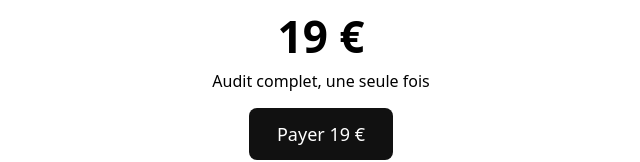
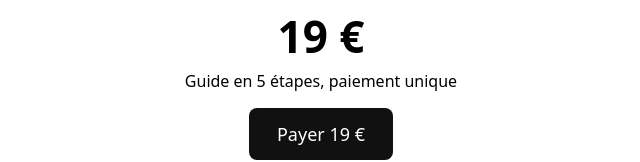
Before and after one commit to nicolasseradin35830-create/Fantome, a Next.js app: page / in a window 1280 px wide. Shown: the part 160-322 px from the top of the page, without its empty margins (319-959 px from the left). Built offline with nearby package versions, Linux system fonts and the light colour scheme.

Commit message:
Update page.tsx

```diff
--- a/app/page.tsx
+++ b/app/page.tsx
@@ -4,7 +4,7 @@ export default function Home() {
       <h1 style={{ fontSize: 32 }}>Fantômes</h1>
       <p style={{ fontSize: 18 }}>Retrouve les abonnements que tu paies sans les utiliser.</p>
       <p style={{ fontSize: 44, fontWeight: "bold", margin: "24px 0 4px" }}>19 €</p>
-      <p style={{ marginTop: 0 }}>Audit complet, une seule fois</p>
+      <p style={{ marginTop: 0 }}>Guide en 5 étapes, paiement unique</p>
       <a href="https://buy.stripe.com/test_28E9AUbTP0Jw8u21GNa7C00" style={{ display: "inline-block", fontSize: 18, padding: "14px 28px", background: "#111", color: "#fff", borderRadius: 8, textDecoration: "none" }}>
         Payer 19 €
       </a>
```
